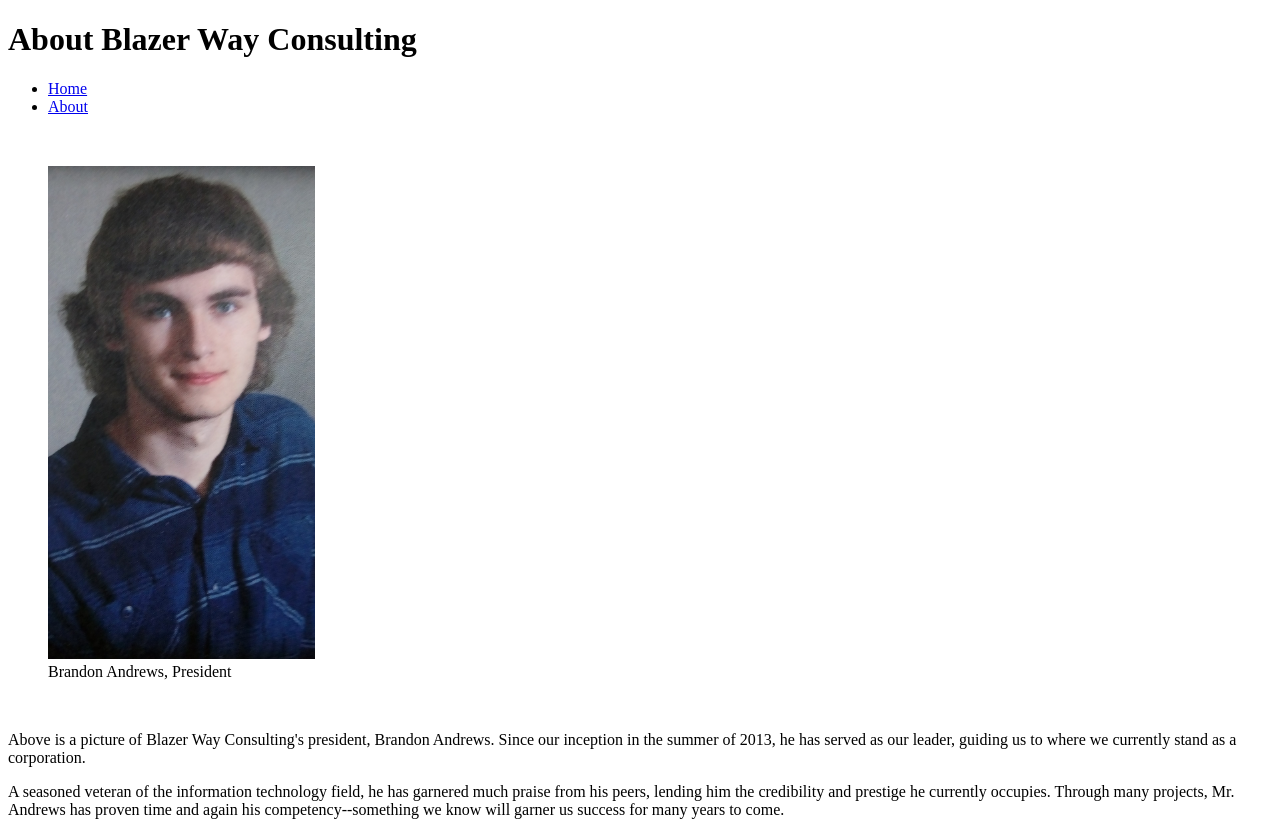
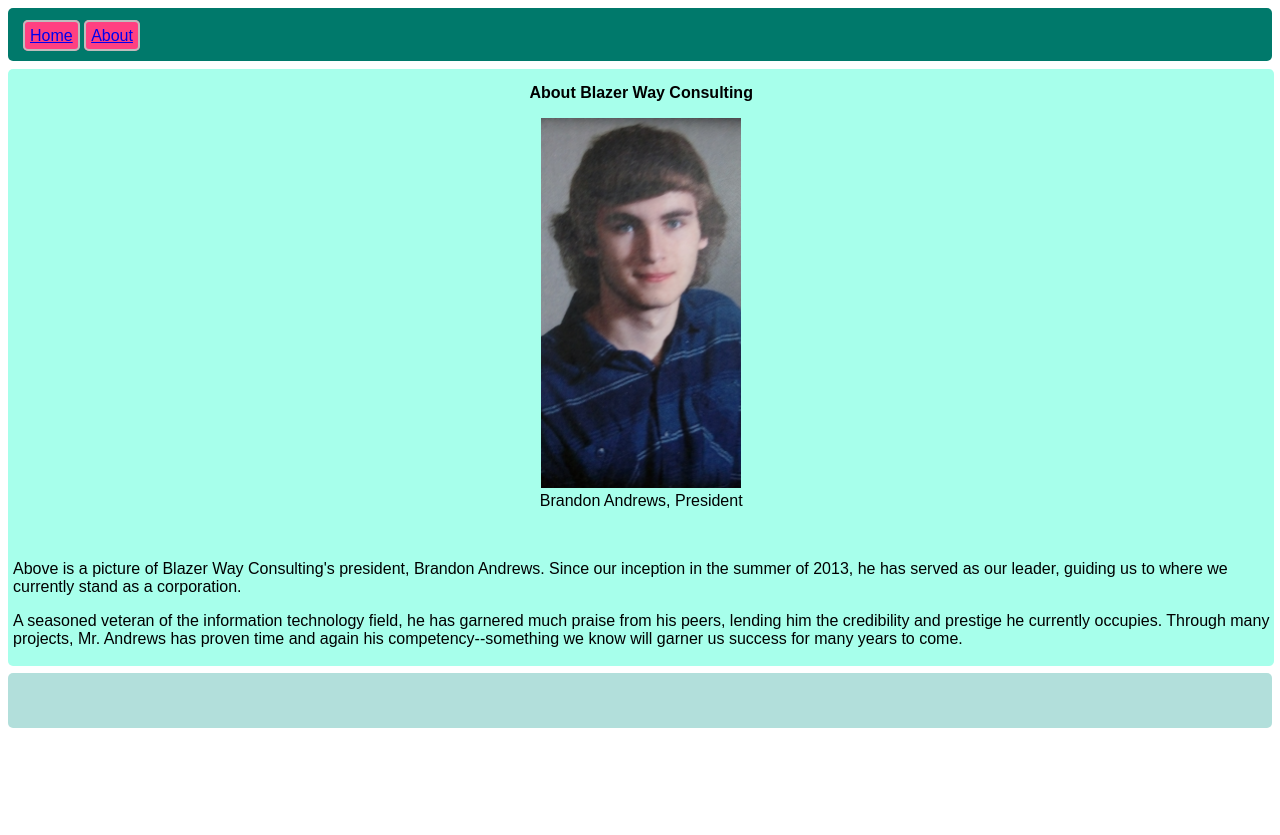
Before and after one commit to daftoid/competency-task-1, a plain HTML site: page about.html in a window 1280 px wide. After the commit the page ends 800 px from the top, so only its background shows below. Drawn offline with Linux system fonts and the light colour scheme.

Commit message:
Added CSS
Now this webpage has got some flair! Added CSS, as per my professor's
instructions.

```diff
--- a/about.html
+++ b/about.html
@@ -6,11 +6,13 @@
     <meta name = "author" content = "Brandon Andrews">
     <meta name = "description" content = "A breif description of our president, Brandon Andrews.">
 
+    <link rel = "stylesheet" href = "style.css">
+
     <title>About Blazer Way Consulting</title>
   </head>
 
   <body>
-    <h1>About Blazer Way Consulting</h1>
+    <div id = "header">
       <nav>
         <ul>
           <li><a href = "index.html">Home</a></li>
@@ -18,17 +20,24 @@
         </ul>
       </nav>
       <br>
+    </div>
 
-    <figure>
-      <img src = "images/brandon_andrews.jpg" width = "267" height = "493" alt = "Photograph of Blazer Way Consulting's president, Brandon Andrews." title = "President of Blazer Way Consulting"/>
+    <div class = "body">
+      <h1><center>About Blazer Way Consulting</center></h1>
+
+      <figure><center>
+        <img src = "images/brandon_andrews.jpg" width = "200.25" height = "370.25" alt = "Photograph of Blazer Way Consulting's president, Brandon Andrews." title = "President of Blazer Way Consulting"/>
         <br>
 
         <figcaption>Brandon Andrews, President</figcaption>
-    </figure>
+      </center></figure>
       <br>
 
     <p>Above is a picture of Blazer Way Consulting's president, Brandon Andrews. Since our inception in the summer of 2013, he has served as our leader, guiding us to where we currently stand as a corporation. </p>
 
     <p>A seasoned veteran of the information technology field, he has garnered much praise from his peers, lending him the credibility and prestige he currently occupies. Through many projects, Mr. Andrews has proven time and again his competency--something we know will garner us success for many years to come.</p>
+    </div>
+
+    <div id = "footer"></div>
   </body>
 </html>
--- /dev/null
+++ b/style.css
@@ -0,0 +1,64 @@
+* {
+  font-family: sans-serif;
+  font-size: 1em;
+}
+
+div {
+  border-radius: 5px;
+}
+
+#header {
+    height: 50px;
+    width: 100%;
+
+    background-color: #00796b;
+
+    position: relative;
+
+    z-index: 1;
+
+    margin-top: 0px;
+
+    padding-top: 2.5px;
+    padding-left: 0px;
+}
+
+.body {
+  height: 592px;
+  width: 99.4%;
+
+  background-color: #a7ffeb;
+
+  margin-top: 8px;
+
+  padding-left: 5px;
+  padding-right: 5px;
+  padding-top: 5px;
+}
+
+ul {
+  margin-left: -25px;
+}
+
+li {
+  border: 2px solid #BDBDBD;
+
+  color: #000000;
+  background-color: #FF4081;
+
+  border-radius: 5px 5px;
+
+  display: inline;
+  padding: 5px;
+}
+
+#footer {
+  height: 50px;
+  width: 100%;
+
+  background-color: #b2dfdb;
+
+  padding-top: 5px;
+
+  margin-top: 7px;
+}
```
Also changed, not shown: index.html (+12 -2 lines). Lines whose indentation alone changed are shown as unchanged.
